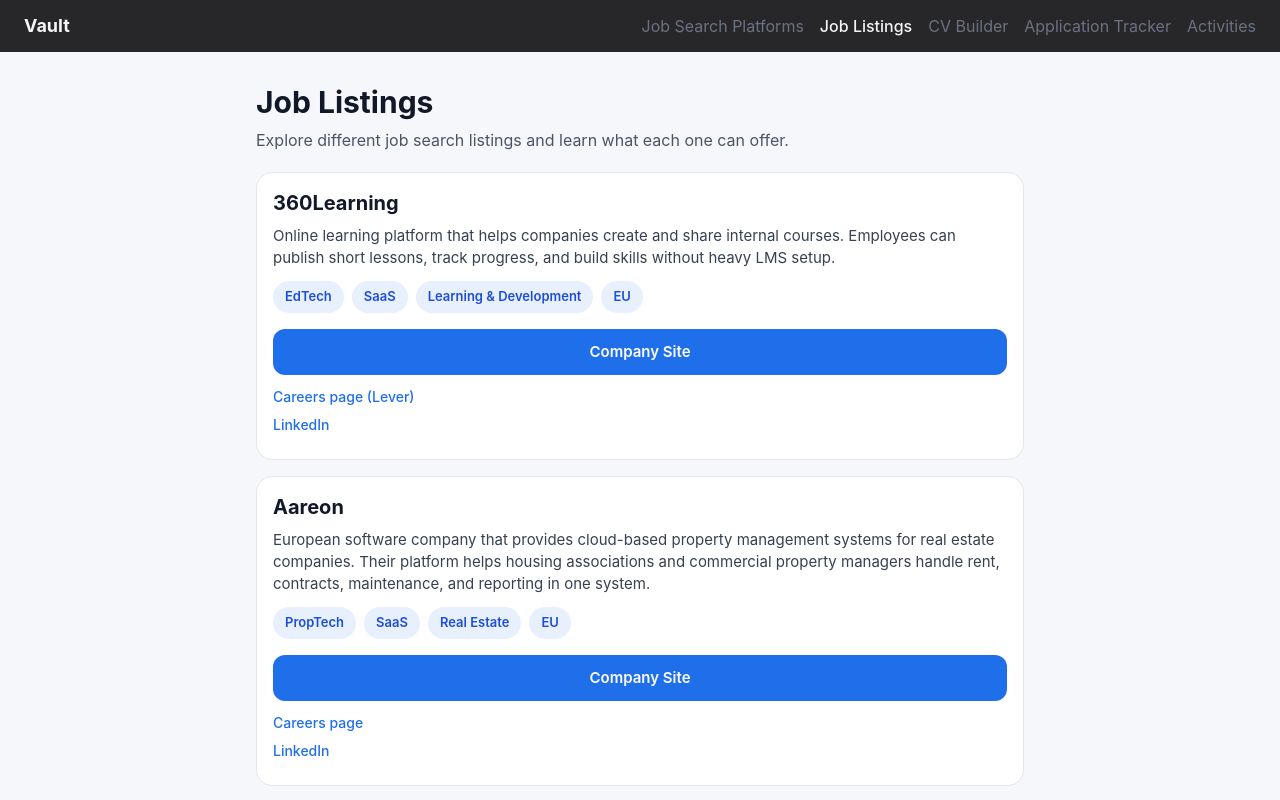
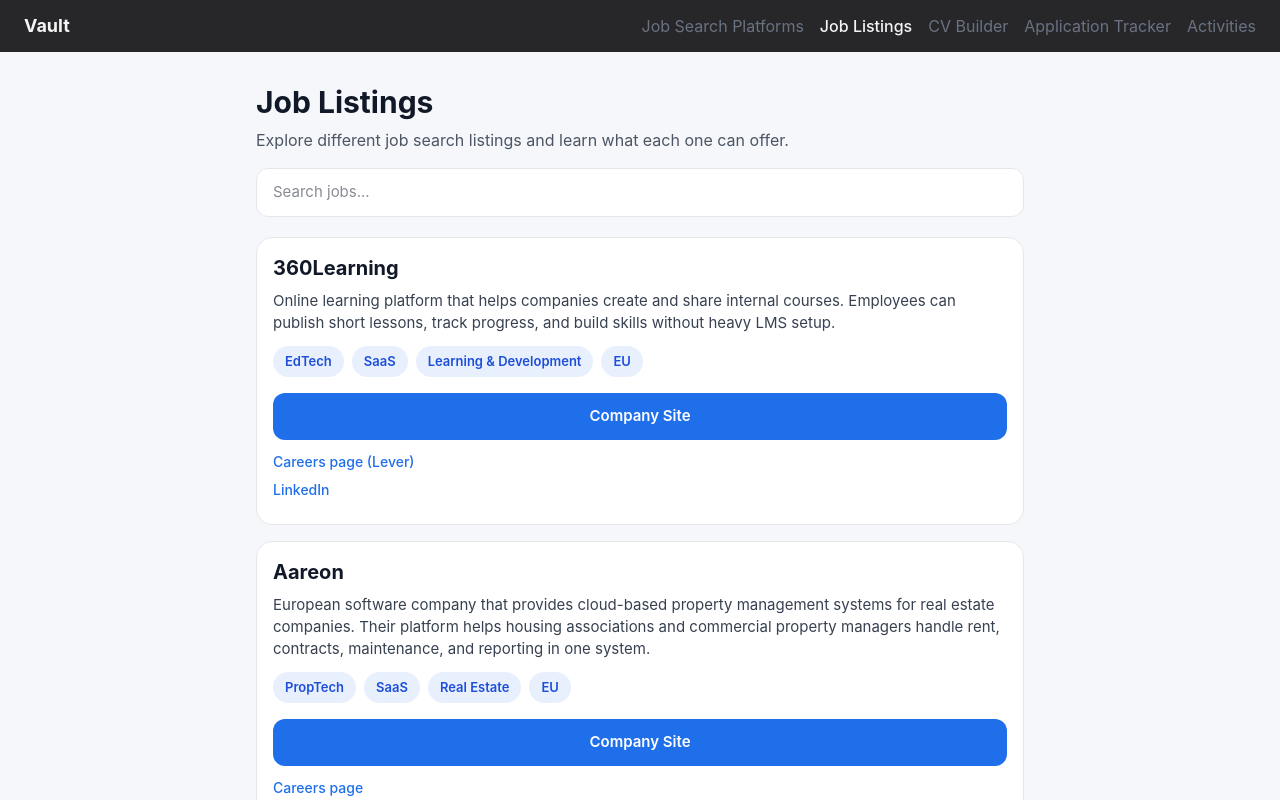
Before and after one commit to Dimterion/vault, a React (Vite) app: page /listings in a window 1280 px wide. Shown: the top 800 px of the page. Built offline with nearby package versions, Linux system fonts and the light colour scheme.

Commit message:
add listings search functionality

```diff
--- a/src/pages/listings.tsx
+++ b/src/pages/listings.tsx
@@ -1,8 +1,24 @@
 import ListingCard from "../features/listings/ListingCard";
 import { colors } from "../constants/colors";
 import { listings } from "../features/listings/data";
+import { useState } from "react";
 
 export default function ListingsPage() {
+  const [searchQuery, setSearchQuery] = useState("");
+
+  const filteredListings = listings.filter((item) => {
+    const query = searchQuery.toLowerCase().trim();
+    if (!query) return true;
+
+    const titleMatch = item.title.toLowerCase().includes(query);
+    const descriptionMatch = item.description.toLowerCase().includes(query);
+    const tagsMatch = item.tags?.some((tag) =>
+      tag.toLowerCase().includes(query),
+    );
+
+    return titleMatch || descriptionMatch || tagsMatch;
+  });
+
   return (
     <div
       className="px-4 py-8 md:px-6"
@@ -21,13 +37,34 @@ export default function ListingsPage() {
             Explore different job search listings and learn what each one can
             offer.
           </p>
+
+          <input
+            type="text"
+            placeholder="Search jobs..."
+            value={searchQuery}
+            onChange={(e) => setSearchQuery(e.target.value)}
+            className="mt-4 w-full rounded-xl border px-4 py-3 text-[15px] transition outline-none focus:ring-2 focus:ring-offset-2"
+            style={{
+              backgroundColor: "#ffffff",
+              borderColor: "#e5e7eb",
+              color: "#111827",
+            }}
+          />
         </header>
 
-        <div className="flex flex-col gap-4">
-          {listings.map((listing) => (
-            <ListingCard key={listing.id} item={listing} />
-          ))}
-        </div>
+        {filteredListings.length > 0 ? (
+          <div className="flex flex-col gap-4">
+            {filteredListings.map((listing) => (
+              <ListingCard key={listing.id} item={listing} />
+            ))}
+          </div>
+        ) : (
+          <div className="py-12 text-center">
+            <p className="text-base" style={{ color: "#6b7280" }}>
+              No listings found
+            </p>
+          </div>
+        )}
       </div>
     </div>
   );
```
